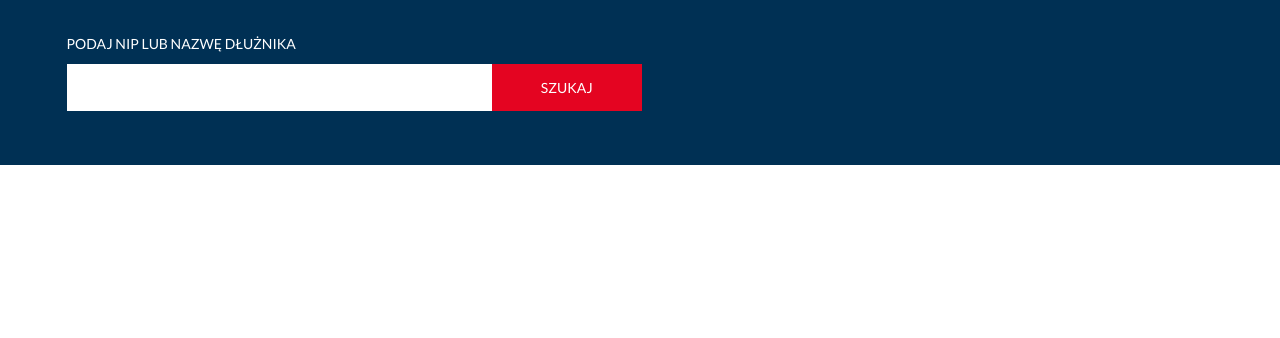
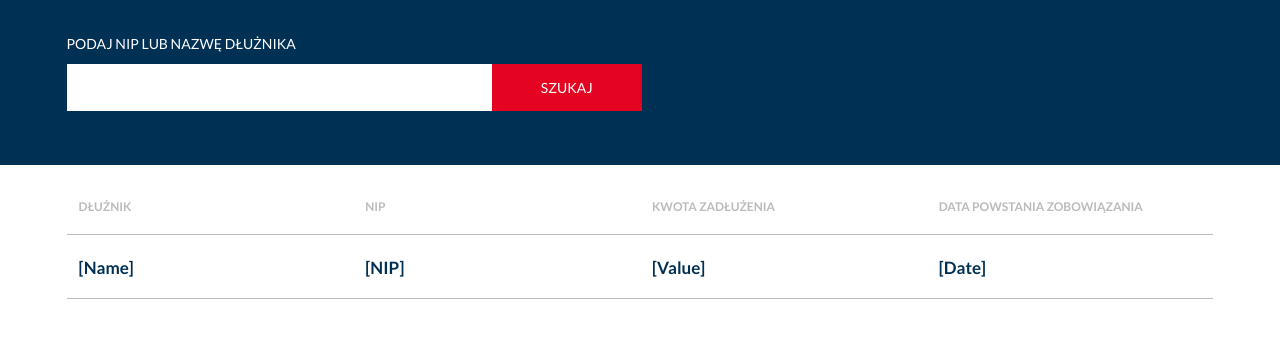
Before and after one commit to marekjanik/debt-exchange-app, a React (Create React App) app: page / in a window 1280 px wide. Shown: the top 338 px of the page. Built offline with nearby package versions, Linux system fonts and the light colour scheme.

Commit message:
Create debt table

```diff
--- a/package.json
+++ b/package.json
@@ -10,6 +10,7 @@
     "@types/node": "^16.7.13",
     "@types/react": "^18.0.0",
     "@types/react-dom": "^18.0.0",
+    "clsx": "^1.2.1",
     "react": "^18.2.0",
     "react-dom": "^18.2.0",
     "react-scripts": "5.0.1",
--- a/src/common/scss/constants.scss
+++ b/src/common/scss/constants.scss
@@ -14,4 +14,4 @@ $container-padding: 0 5.2vw;
 //Colors
 $night-dive: #003054;
 $cadmium-red: #e40421;
-$pinball: #d3d3d3;
+$pinball: #bbbbbb;
--- a/src/common/scss/global-styles.scss
+++ b/src/common/scss/global-styles.scss
@@ -1,4 +1,6 @@
 @import url('https://fonts.googleapis.com/css2?family=Lato:wght@300;400;700&display=swap');
+
+@import './constants.scss';
 
 * {
   margin: 0;
@@ -6,3 +8,7 @@
   box-sizing: border-box;
   font-family: 'Lato', sans-serif;
 }
+
+.container {
+  padding: $container-padding;
+}
--- a/src/components/app.tsx
+++ b/src/components/app.tsx
@@ -1,6 +1,7 @@
 import { FC } from 'react';
 
 import { Header } from './header';
+import { DebtTable } from './debt-table';
 
 import '../common/scss/global-styles.scss';
 
@@ -8,6 +9,9 @@ export const App: FC = () => {
   return (
     <div>
       <Header />
+      <main className="container">
+        <DebtTable />
+      </main>
     </div>
   );
 };
--- a/src/components/debt-table/debt-table.module.scss
+++ b/src/components/debt-table/debt-table.module.scss
@@ -0,0 +1,33 @@
+@import '../../common/scss/constants.scss';
+
+.table {
+  display: block;
+  width: 100%;
+  margin-top: 10px;
+  text-align: left;
+
+  &__row {
+    display: block;
+    padding: 20px 0;
+    border-bottom: 1px solid $pinball;
+  }
+
+  &__cell {
+    display: inline-block;
+    width: 25%;
+    padding: 0 12px;
+  }
+
+  &__th {
+    color: $pinball;
+    font-size: 12px;
+    font-weight: 700;
+    text-transform: uppercase;
+  }
+
+  &__td {
+    color: $night-dive;
+    font-size: 17px;
+    font-weight: 700;
+  }
+}
--- a/src/components/debt-table/debt-table.tsx
+++ b/src/components/debt-table/debt-table.tsx
@@ -1,5 +1,27 @@
 import { FC } from 'react';
+import clsx from 'clsx';
+
+import styles from './debt-table.module.scss';
 
 export const DebtTable: FC = () => {
-  return <div></div>;
+  return (
+    <table className={styles.table}>
+      <tr className={styles.table__row}>
+        <th className={clsx(styles.table__cell, styles.table__th)}>Dłużnik</th>
+        <th className={clsx(styles.table__cell, styles.table__th)}>NIP</th>
+        <th className={clsx(styles.table__cell, styles.table__th)}>
+          Kwota zadłużenia
+        </th>
+        <th className={clsx(styles.table__cell, styles.table__th)}>
+          Data powstania zobowiązania
+        </th>
+      </tr>
+      <tr className={styles.table__row}>
+        <td className={clsx(styles.table__cell, styles.table__td)}>[Name]</td>
+        <td className={clsx(styles.table__cell, styles.table__td)}>[NIP]</td>
+        <td className={clsx(styles.table__cell, styles.table__td)}>[Value]</td>
+        <td className={clsx(styles.table__cell, styles.table__td)}>[Date]</td>
+      </tr>
+    </table>
+  );
 };
```
Also changed, not shown: 1 other file (tests, documents, lock files or other folders).
